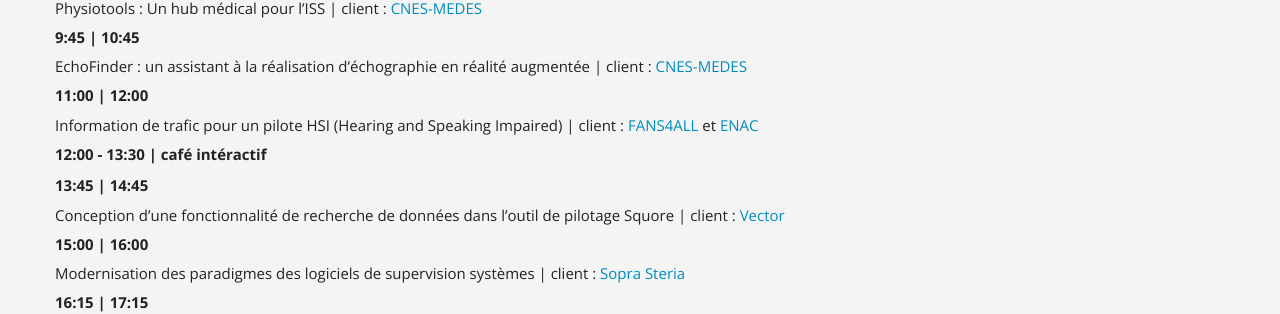
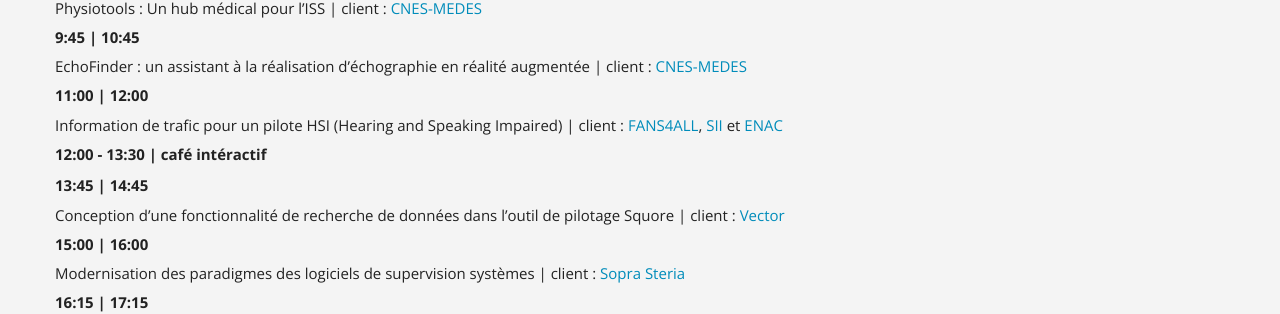
Before and after one commit to Master-IHM/master-ihm.github.io, a Jekyll site: the page built from _pages/soutenances.md, in a window 1280 px wide and 900 px high, scrolled down 492 px. Shown: the part 145-459 px from the top of the window. Built offline with Jekyll 4.4.1, drawn with Linux system fonts in a browser that asks for light colours.

Commit message:
Update soutenances.md

```diff
--- a/_pages/soutenances.md
+++ b/_pages/soutenances.md
@@ -30,7 +30,7 @@
 
 **11:00 \| 12:00**
 
-##### Information de trafic pour un pilote HSI (Hearing and Speaking Impaired) | client : [FANS4ALL](https://fans4all.org/) et [ENAC](https://lii.enac.fr/)
+##### Information de trafic pour un pilote HSI (Hearing and Speaking Impaired) | client : [FANS4ALL](https://fans4all.org/), [SII](https://sii-group.com/fr-FR) et [ENAC](https://lii.enac.fr/)
 
 **12:00 - 13:30 \| café intéractif**
 
```
